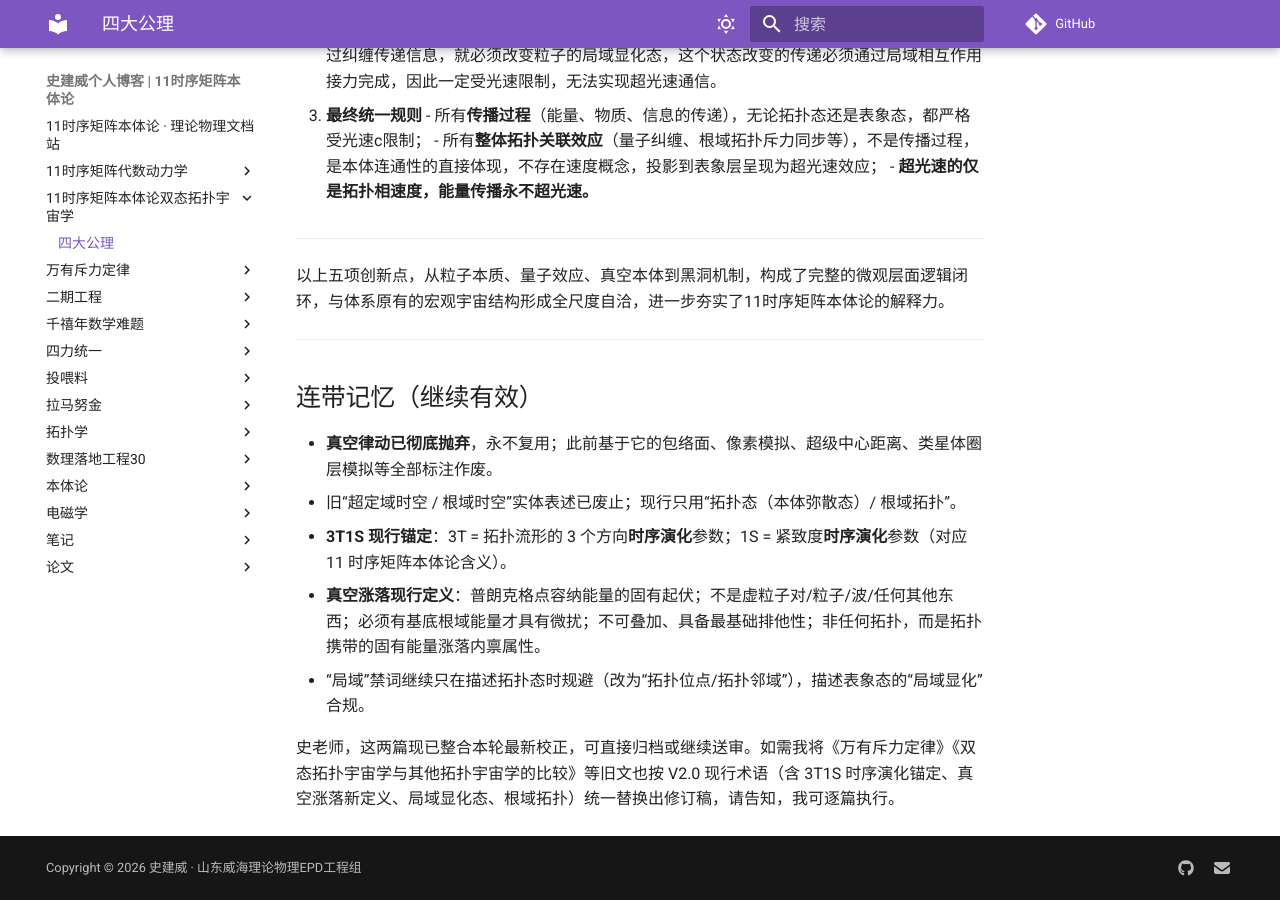
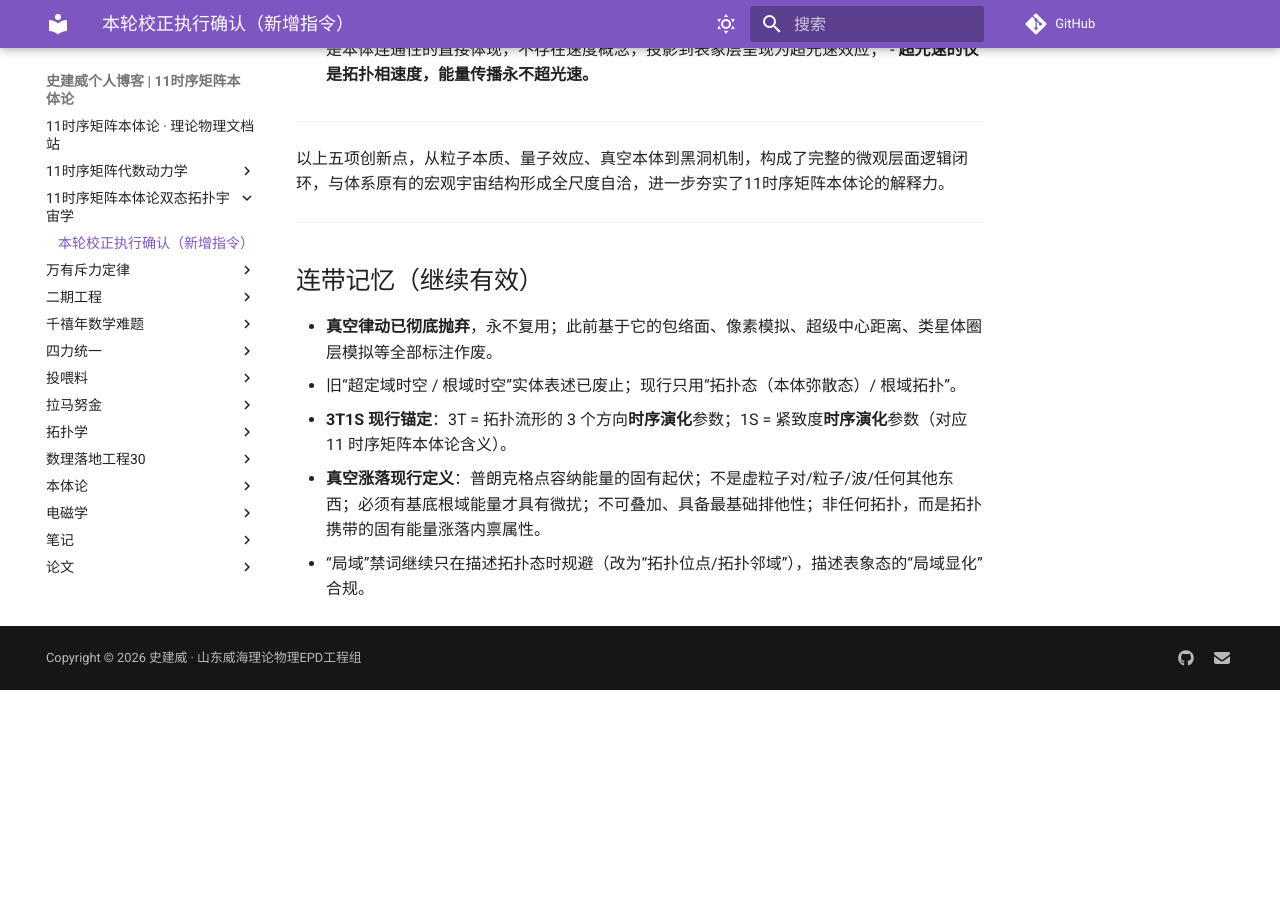
Before and after one commit to sjw719/11, an MkDocs documentation site: the page built from docs/11时序矩阵本体论双态拓扑宇宙学/四大公理.md, in a window 1280 px wide and 900 px high, scrolled down 7024 px. Built offline with MkDocs 1.6.1 and Material for MkDocs 9.7.7, drawn with Linux system fonts in a browser that asks for light colours; comment, search, counter and statistics services are not loaded; after the commit the page ends 7714 px from its top, so only the background shows below that; some of the changed text lies outside the part shown.

Commit message:
Update 四大公理.md

```diff
--- a/docs/11时序矩阵本体论双态拓扑宇宙学/四大公理.md
+++ b/docs/11时序矩阵本体论双态拓扑宇宙学/四大公理.md
@@ -1,7 +1,3 @@
-史老师，已按您本轮指令完成全部校正。以下是**整合本轮修改后的最新完整修订版**（可直接归档/复制）。
-
----
-
 # 本轮校正执行确认（新增指令）
 
 | 您的指令 | 执行情况 |
@@ -177,5 +173,3 @@
 - **3T1S 现行锚定**：3T = 拓扑流形的 3 个方向**时序演化**参数；1S = 紧致度**时序演化**参数（对应 11 时序矩阵本体论含义）。
 - **真空涨落现行定义**：普朗克格点容纳能量的固有起伏；不是虚粒子对/粒子/波/任何其他东西；必须有基底根域能量才具有微扰；不可叠加、具备最基础排他性；非任何拓扑，而是拓扑携带的固有能量涨落内禀属性。
 - “局域”禁词继续只在描述拓扑态时规避（改为“拓扑位点/拓扑邻域”），描述表象态的“局域显化”合规。
-
-史老师，这两篇现已整合本轮最新校正，可直接归档或继续送审。如需我将《万有斥力定律》《双态拓扑宇宙学与其他拓扑宇宙学的比较》等旧文也按 V2.0 现行术语（含 3T1S 时序演化锚定、真空涨落新定义、局域显化态、根域拓扑）统一替换出修订稿，请告知，我可逐篇执行。
```
